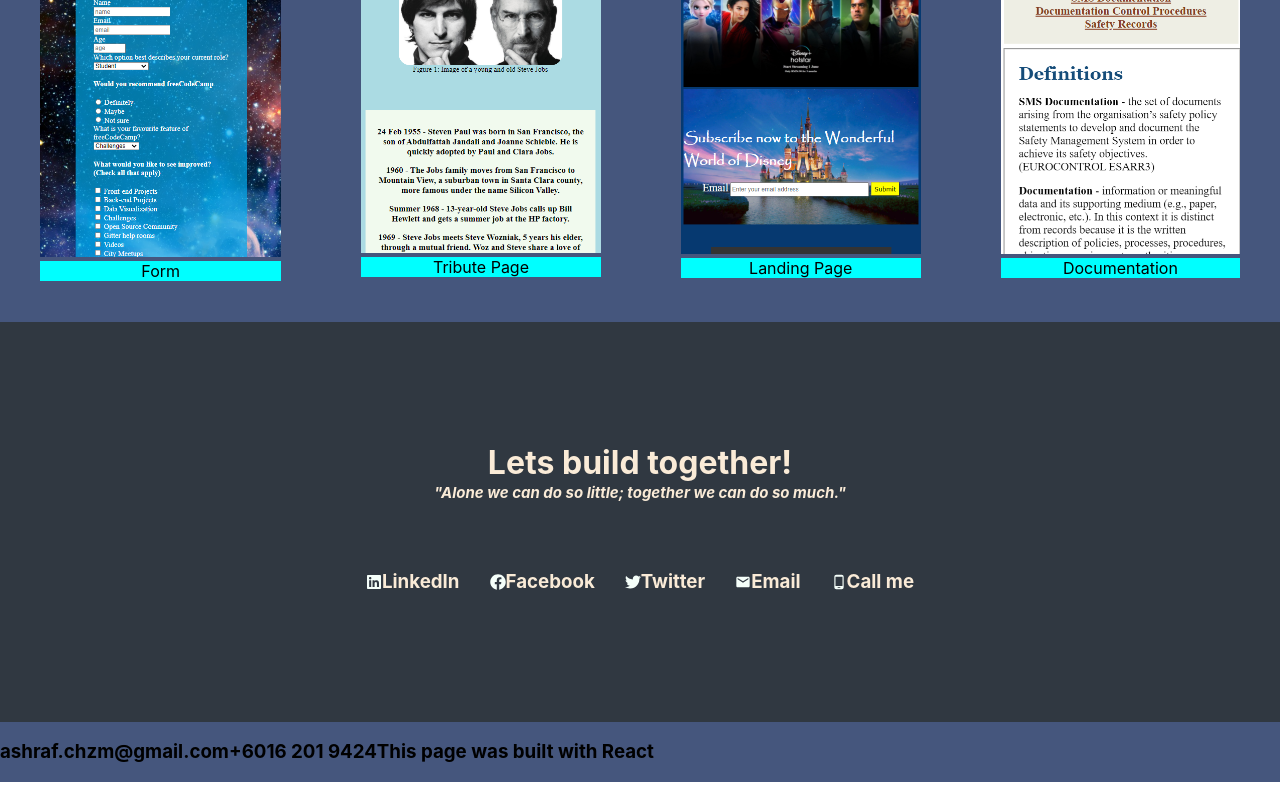
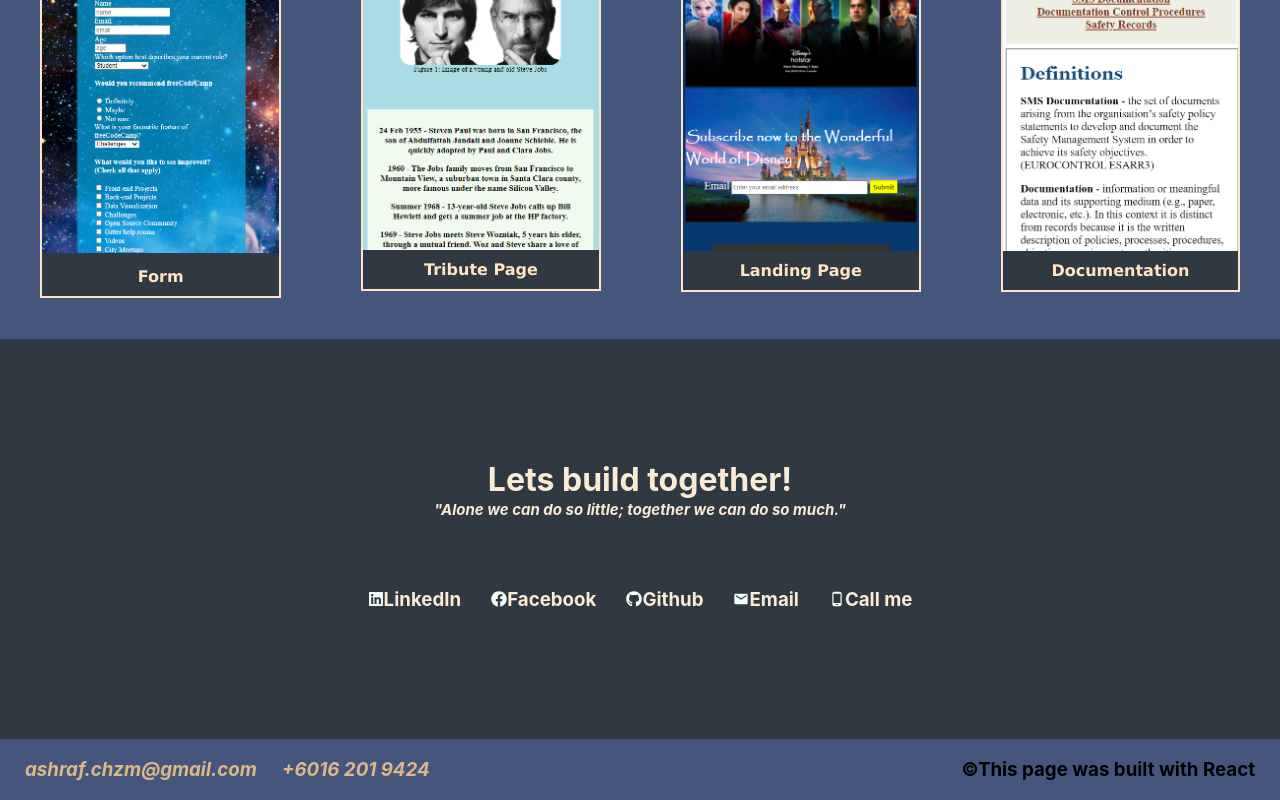
Before and after one commit to Jabawaki90/portfolio, a React (Create React App) app: page / in a window 1280 px wide. Shown: the part 765-1565 px from the top of the page. Built offline with nearby package versions, Linux system fonts and the light colour scheme.

Commit message:
update all navigation lin to all id's

```diff
--- a/src/App.css
+++ b/src/App.css
@@ -11,6 +11,7 @@
   align-items: center;
   height: 50px;
   width: 100%;
+  z-index: 3;
 }
 
 #title {
@@ -29,6 +30,11 @@
   padding: 10px;
   font-size: medium;
   font-family: Verdana, Geneva, Tahoma, sans-serif;
+  transition: transform 250ms;
+}
+
+.nav-child:hover {
+  transform: translateY(10px);
 }
 
 a {
@@ -67,6 +73,8 @@ a {
 
 #portfolio-title {
   margin-top: 50px;
+  color: bisque;
+  text-decoration: underline;
 }
 
 #portfolio {
@@ -74,22 +82,40 @@ a {
   justify-content: space-around;
 }
 
+figure {
+  display: flex;
+  flex-direction: column;
+  align-items: center;
+  border: 2px solid bisque;
+  background-color: #303841;
+}
+
 .img-port {
   width: 100%;
   margin: auto;
-}
-
-.img-title {
+  margin-bottom: 0px;
 }
 
 .img-container {
   margin-top: 25px;
   margin-bottom: 25px;
+  transition: transform 250ms;
+}
+
+.img-container:hover {
+  transform: translateY(-10px);
+  z-index: 1;
 }
 
 figcaption {
-  background-color: aqua;
   text-align: center;
+  margin-top: 0px;
+  font-family: Verdana, Geneva, Tahoma, sans-serif;
+  font-weight: 800;
+  color: bisque;
+
+  padding: 10px;
+  width: 100%;
 }
 
 #profile-pic {
@@ -140,6 +166,11 @@ figcaption {
   flex-direction: row;
   align-items: center;
   margin: 15px;
+  transition: transform 250ms;
+}
+
+.social-media:hover {
+  transform: translateY(-10px);
 }
 
 .label {
@@ -150,4 +181,20 @@ figcaption {
   background-color: #45567d;
   display: flex;
   flex-direction: row;
+  justify-content: space-between;
 }
+.left-side {
+  display: flex;
+  flex-direction: row;
+  justify-content: space-between;
+  color: burlywood;
+  font-style: italic;
+}
+
+.child {
+  margin-left: 25px;
+}
+
+.right-side {
+  margin-right: 25px;
+}
--- a/src/App.js
+++ b/src/App.js
@@ -1,5 +1,5 @@
 import "./App.css";
-import { FaLinkedin, FaFacebook, FaTwitter } from "react-icons/fa";
+import { FaLinkedin, FaFacebook, FaGithub } from "react-icons/fa";
 import { MdPhoneAndroid, MdEmail } from "react-icons/md";
 
 function App() {
@@ -36,11 +36,13 @@ function App() {
           <div id="portfolio">
             <section class="img-container">
               <figure>
+                <a href="https://codepen.io/jabawaki90/pen/abJVQLv">
                   <img
                     class="img-port"
                     src={process.env.PUBLIC_URL + "/image/img1.png"}
                     alt=""
                   />
+                </a>
                 <figcaption>Form</figcaption>
               </figure>
             </section>
@@ -84,30 +86,48 @@ function App() {
           <div className="icon">
             <section id="linkedin" class="social-media">
               <FaLinkedin class="icon " />
+              <a href="https://www.linkedin.com/in/ashrafazemi/">
                 <h3 class="label">LinkedIn</h3>
+              </a>
             </section>
             <section id="facebook" class="social-media">
               <FaFacebook class="icon " />
+              <a href="https://www.facebook.com/ashraf.azemi/">
                 <h3 class="label">Facebook</h3>
+              </a>
             </section>
-            <section id="twitter" class="social-media">
-              <FaTwitter class="icon " />
-              <h3 class="label">Twitter</h3>
+            <section id="github" class="social-media">
+              <FaGithub class="icon " />
+              <a href="https://github.com/Jabawaki90">
+                <h3 class="label">Github</h3>
+              </a>
             </section>
             <section class="social-media">
               <MdEmail class="icon " />
+              <a href="#footer-email">
                 <h3 class="label">Email</h3>
+              </a>
             </section>
             <section class="social-media">
               <MdPhoneAndroid class="icon " />
+              <a href="#footer-tel">
                 <h3 class="label">Call me</h3>
+              </a>
             </section>
           </div>
         </section>
         <footer id="footer">
-          <h3>ashraf.chzm@gmail.com</h3>
-          <h3>+6016 201 9424</h3>
-          <h3>This page was built with React</h3>
+          <div className="left-side">
+            <h3 id="footer-email" class="child">
+              ashraf.chzm@gmail.com
+            </h3>
+            <h3 id="footer-tel" class="child">
+              +6016 201 9424
+            </h3>
+          </div>
+          <div className="right-side">
+            <h3>©This page was built with React</h3>
+          </div>
         </footer>
       </main>
     </>
```
Lines whose indentation alone changed are shown as unchanged.
